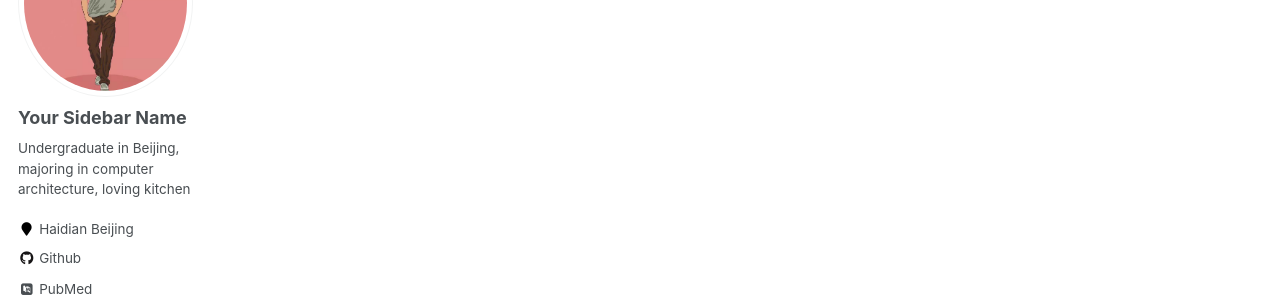
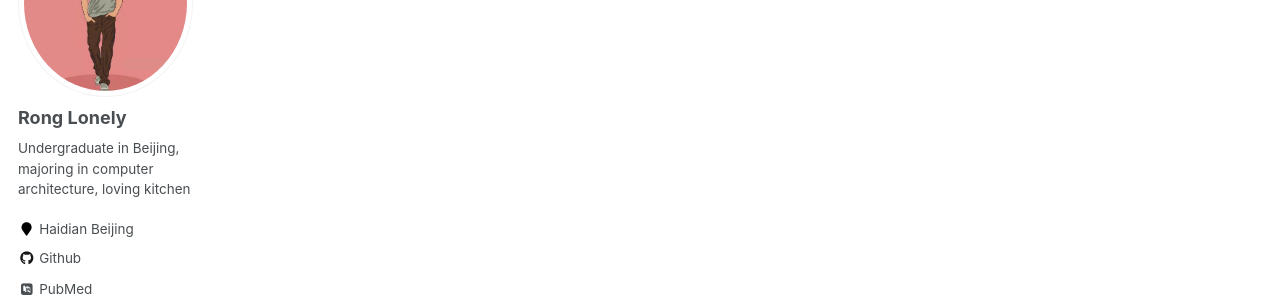
Before and after one commit to lrg11/lrg11.github.io, a Jekyll site: the page built from _pages/about.md, in a window 1280 px wide. Shown: the part 209-509 px from the top of the page. Built offline with Jekyll 4.4.1, drawn with Linux system fonts in a browser that asks for light colours; some web fonts are replaced.

Commit message:
Update _config.yml

```diff
--- a/_config.yml
+++ b/_config.yml
@@ -80,7 +80,7 @@ analytics:
 
 # Site Author
 author:
-  name             : "Your Sidebar Name"
+  name             : "Rong Lonely"
   avatar           : "ronglonely.png"
   bio              : "Undergraduate in Beijing, majoring in computer architecture, loving kitchen"
   location         : "Haidian Beijing"
```
